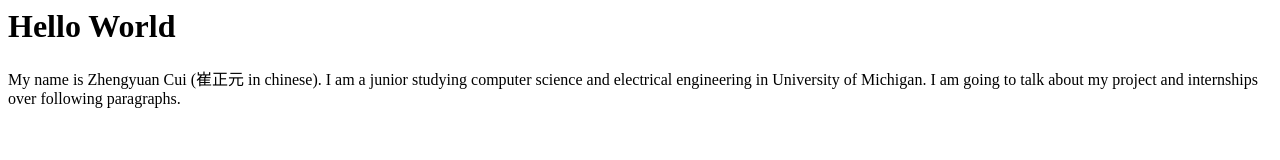
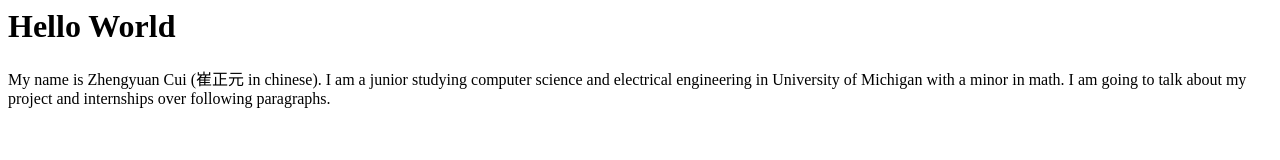
Before and after one commit to ZhengyuanCui/ZhengyuanCui.github.io, a plain HTML site: page index.html in a window 1280 px wide. Drawn offline with Linux system fonts and the light colour scheme.

Commit message:
Small change

```diff
--- a/index.html
+++ b/index.html
@@ -4,7 +4,7 @@
 <h1>Hello World</h1>
 
 <p>
-My name is Zhengyuan Cui (崔正元 in chinese). I am a junior studying computer science and electrical engineering in University of Michigan.
+My name is Zhengyuan Cui (崔正元 in chinese). I am a junior studying computer science and electrical engineering in University of Michigan with a minor in math.
 I am going to talk about my project and internships over following paragraphs.
 </p>
 
```
